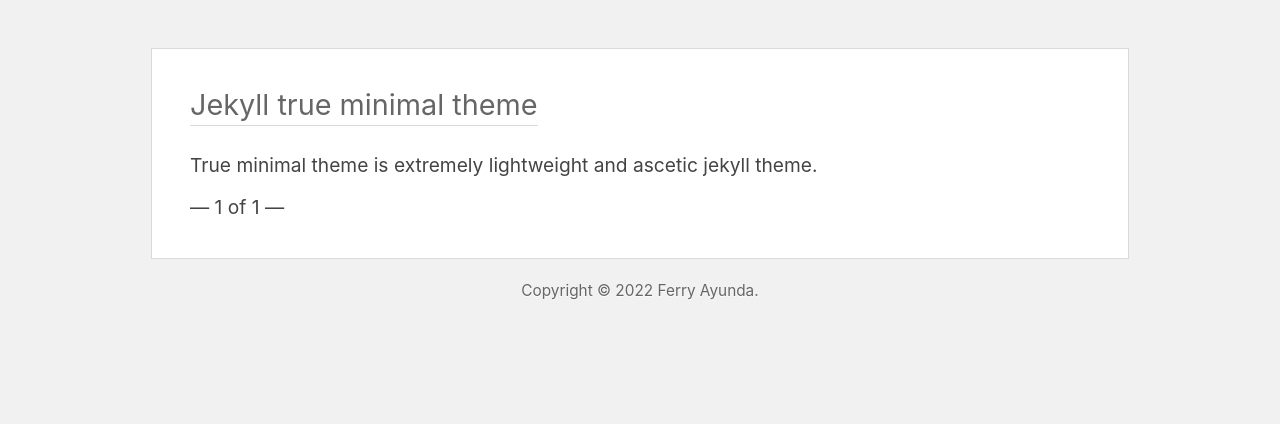
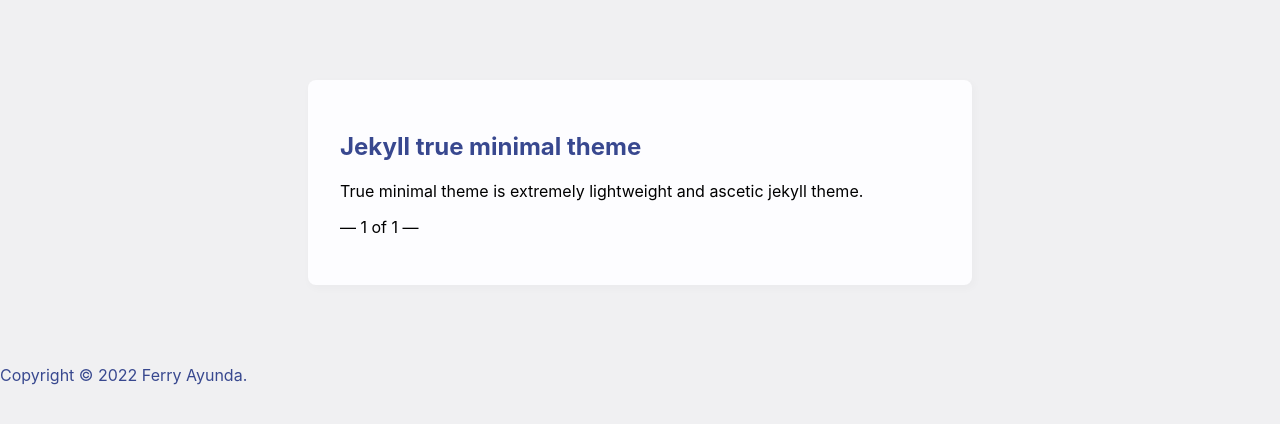
Before and after one commit to susahcebok/blog, a Jekyll site: the page built from index.html, in a window 1280 px wide. Shown: the top 424 px of the page. Built offline with Jekyll 4.4.1, drawn with Linux system fonts in a browser that asks for light colours; the list of posts is cut into pages by our own code.

Commit message:
Update style.css

```diff
--- a/assets/css/style.css
+++ b/assets/css/style.css
@@ -1,22 +1,25 @@
-/* @import url(https://fonts.googleapis.com/css?family=Inconsolata); */
+body {
+        background-color: #f0f0f2;
+        margin: 0;
+        padding: 0;
+        font-family: -apple-system, system-ui, BlinkMacSystemFont, "Segoe UI", "Open Sans", "Helvetica Neue", Helvetica, Arial, sans-serif;
 
-html{background:#f1f1f1}
-body{margin:0;font-family:-apple-system, BlinkMacSystemFont, "Segoe UI", Roboto, Oxygen-Sans, Ubuntu, Cantarell, "Helvetica Neue", sans-serif;color:#444;font-size:1.2em;line-height:1.2em}
-article,footer{display:block;min-width:360px;max-width:900px;width:80%}
-article{margin:2.5em auto 0 auto;border:1px solid;border:1px solid;border-color:#dadada;padding:2em;background:#fff}
-h1{margin-top:0}
-article p:first-of-type{margin-top:1.6em}
-article p:last-child{margin-bottom:0}
-footer{margin:0 auto 2em auto;text-align:center}
-footer a{color:#666;text-shadow:0 1px 1px #fff;text-decoration:none;font-size:.8em;padding:1em}
-footer a:focus,footer a:hover{color:#111}
-h1{font-weight:400;clear:both;display:inline;border-bottom:1px solid #dadada;padding:0 0 3px 0;line-height:36px}
-a{color:#666;text-decoration:none}
-a:focus,a:hover{color:#1b29a4}
-a:active{color:#000}
-:-moz-any-link:focus{color:#000;border:0}
-::-moz-selection{background:#ccc}
-::selection{background:#ccc}
-#gravatar{position:relative;float:right;margin-bottom:1em;margin-left:1em;border:1px solid #ddd}
-@media all and (max-width:500px)
-{article{padding:1em}body{font-size:1em}}
+    }
+article {
+        width: 600px;
+        margin: 5em auto;
+        padding: 2em;
+        background-color: #fdfdff;
+        border-radius: 0.5em;
+        box-shadow: 2px 3px 7px 2px rgba(0,0,0,0.02);
+    }
+a:link, a:visited {
+        color: #38488f;
+        text-decoration: none;
+    }
+@media (max-width: 700px) {
+article {
+            margin: 0 auto;
+            width: auto;
+        }
+    }
```
